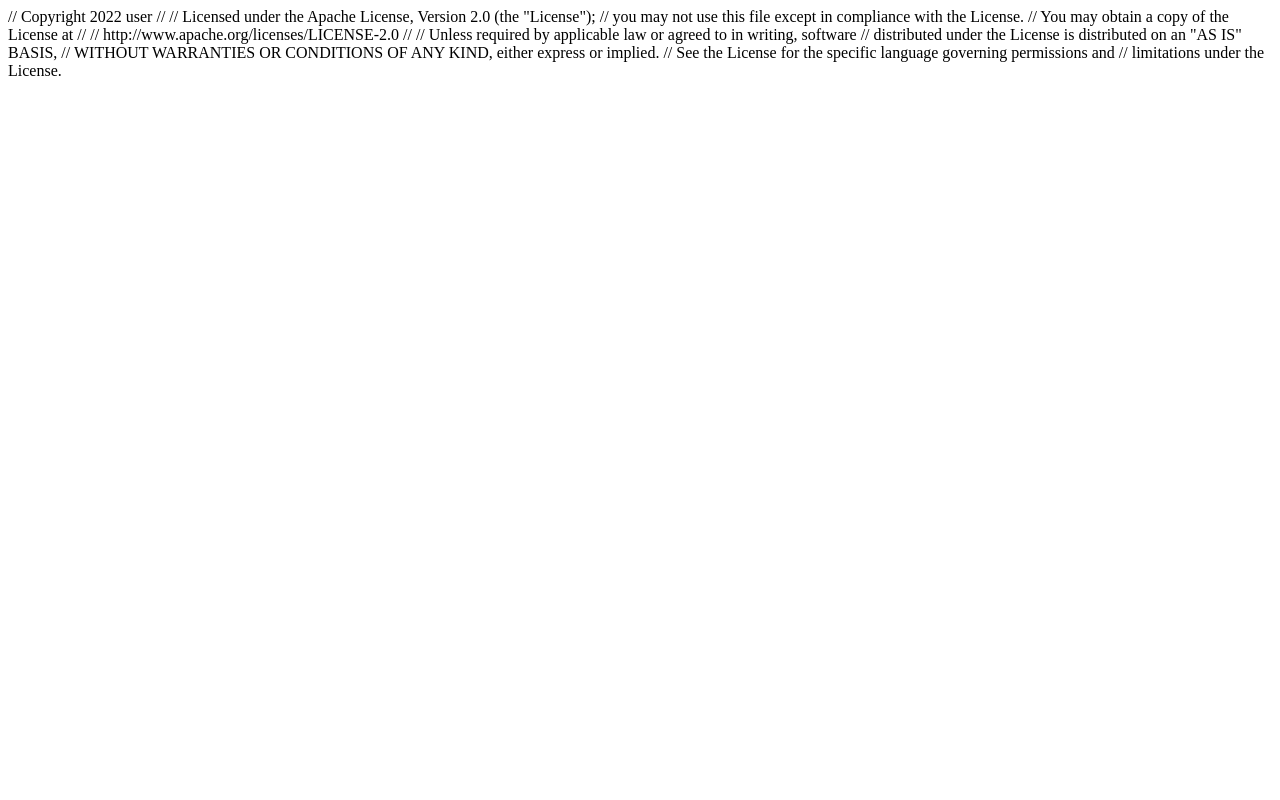
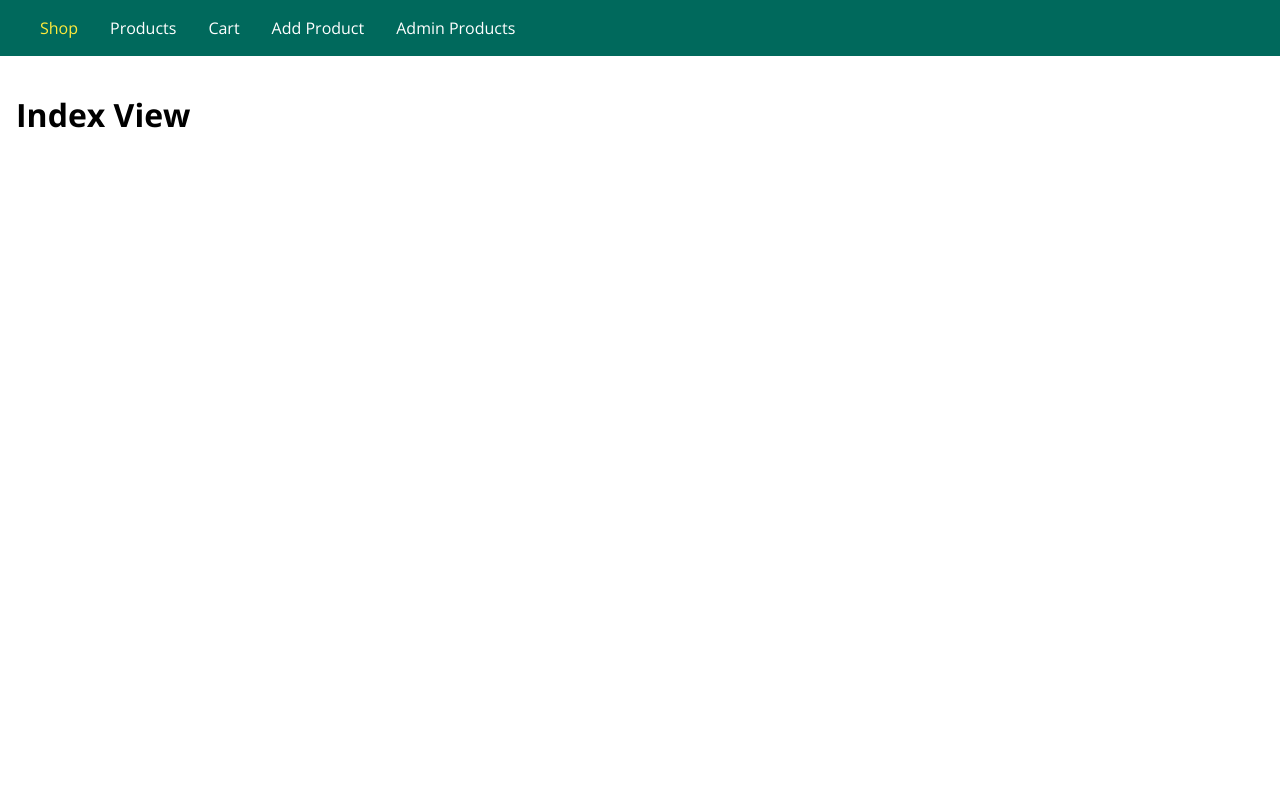
Before and after one commit to YehonatanBinyamini/ShoppingApp, a Node server app: page / in a window 1280 px wide. Run offline with Node 20, Linux system fonts and the light colour scheme; some libraries are stand-ins or nearby versions.

Commit message:
continue with controllers

```diff
--- a/controllers/admin.js
+++ b/controllers/admin.js
@@ -9,9 +9,11 @@ exports.getAddProduct = (req, res, next) => {
   });
 };
 
-exports.getAdminProducts = (req, res, next) => {
+exports.getProducts = (req, res, next) => {
+  const products = Product.fetchAll();
   res.render("admin/products", {
-    pageTitle: "Products Management",
+    prods: products,
+    pageTitle: "Admin Products",
     path: "/admin/products",
   });
 };
--- a/controllers/products.js
+++ b/controllers/products.js
@@ -6,9 +6,6 @@ exports.getProducts = (req, res, next) => {
     prods: products,
     pageTitle: "All Products",
     path: "/products",
-    hasProducts: products.length > 0,
-    activeShop: true,
-    productCSS: true,
   });
 };
 
@@ -18,16 +15,13 @@ exports.getIndex = (req, res, next) => {
     prods: products,
     pageTitle: "Shop",
     path: "/",
-    hasProducts: products.length > 0,
-    activeShop: true,
-    productCSS: true,
   });
 }
 
 exports.getCart = (req, res, next) => {
-  res.render('/shop/cart', {
+  res.render('shop/cart', {
     path: '/cart',
-    pageTitle: 'Your Cart',
+    pageTitle: 'Your Cart'
   });
 }
 
--- a/routes/admin.js
+++ b/routes/admin.js
@@ -6,7 +6,7 @@ const adminControllers = require("../controllers/admin");
 
 router.get("/add-product", adminControllers.getAddProduct);
 
-router.get("/products", adminControllers.getAdminProducts);
+router.get("/products", adminControllers.getProducts);
 
 router.post("/add-product", adminControllers.postAddProduct);
 
--- a/routes/shop.js
+++ b/routes/shop.js
@@ -9,6 +9,6 @@ const router = express.Router();
 router.get('/', shopControllers.getIndex);
 
 router.get('/products', shopControllers.getProducts);
-router.get('/cart');
-router.get('/checkout');
+router.get('/cart', shopControllers.getCart);
+router.get('/checkout', shopControllers.getCheckout);
 module.exports = router;
--- a/views/shop/index.ejs
+++ b/views/shop/index.ejs
@@ -1,13 +1,13 @@
-// Copyright 2022 user
-//
-// Licensed under the Apache License, Version 2.0 (the "License");
-// you may not use this file except in compliance with the License.
-// You may obtain a copy of the License at
-//
-//     http://www.apache.org/licenses/LICENSE-2.0
-//
-// Unless required by applicable law or agreed to in writing, software
-// distributed under the License is distributed on an "AS IS" BASIS,
-// WITHOUT WARRANTIES OR CONDITIONS OF ANY KIND, either express or implied.
-// See the License for the specific language governing permissions and
-// limitations under the License.
+<%- include('../includes/head.ejs') %>
+    <link rel="stylesheet" href="/css/forms.css">
+    <link rel="stylesheet" href="/css/product.css">
+    </head>
+
+    <body>
+        <%- include('../includes/navigation.ejs') %>
+            <main>
+                <h1>Index View</h1>
+            </main>
+
+
+            <%- include('../includes/end.ejs') %>
```
Also changed, not shown: views/shop/cart.ejs (+10 -12 lines). Lines whose indentation alone changed are shown as unchanged.
